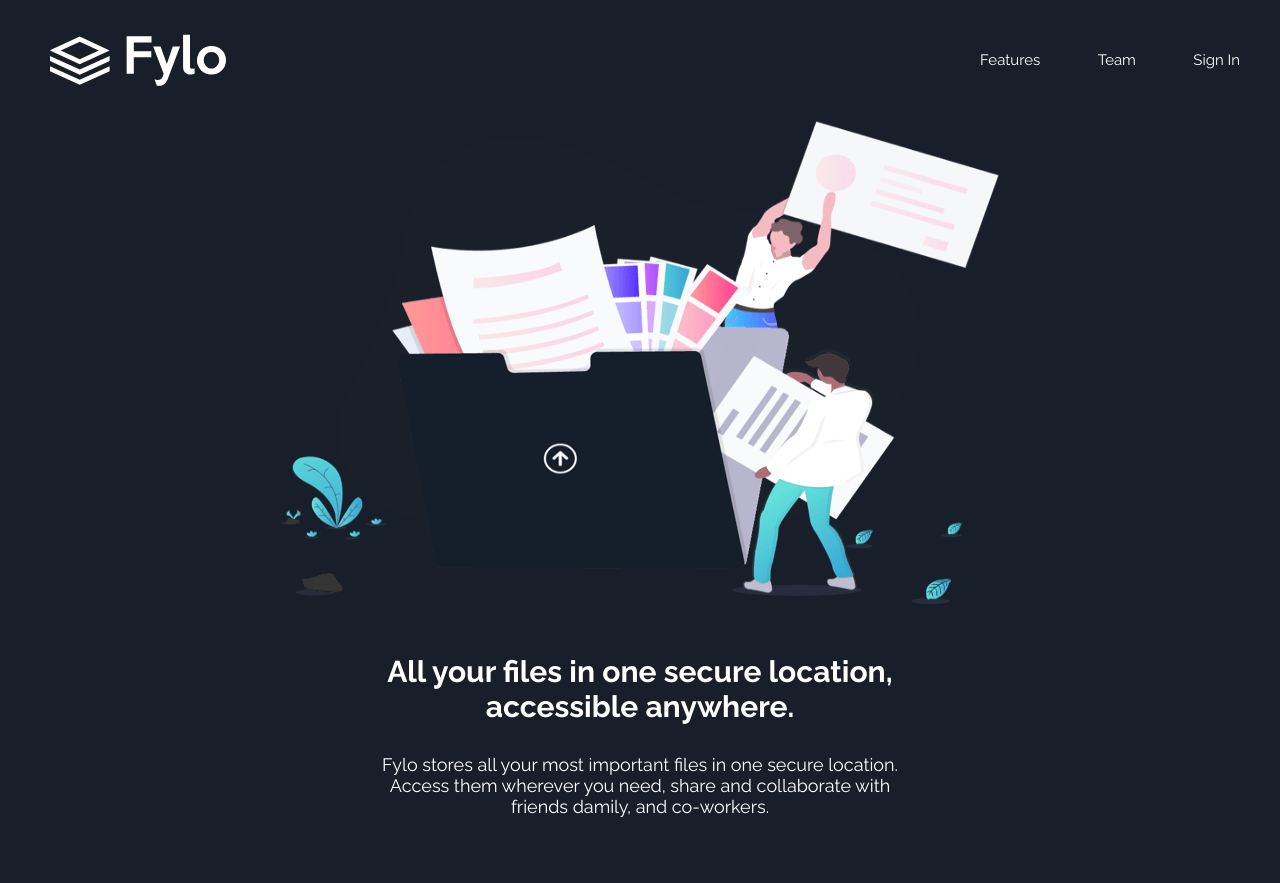
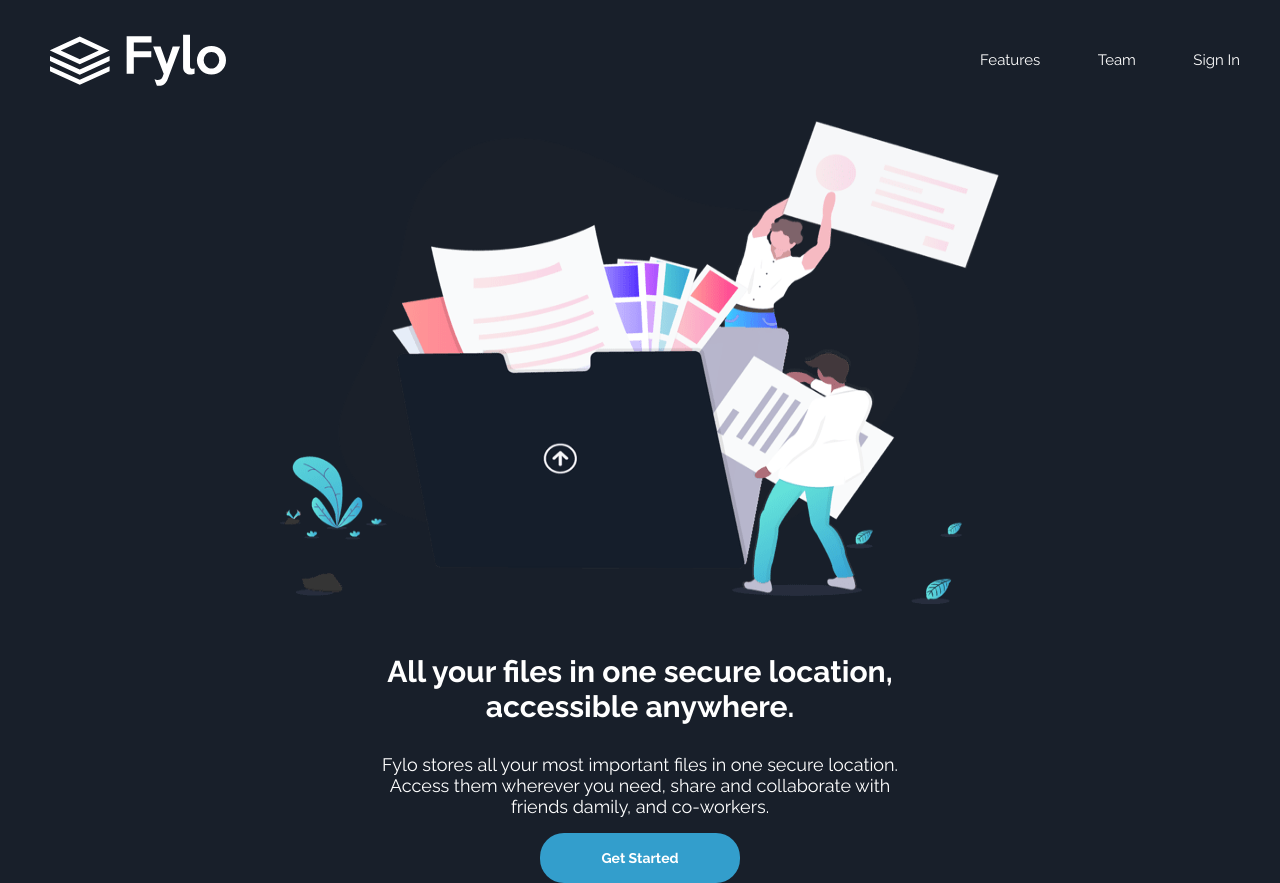
Before and after one commit to annemoraes/fylo, a React (Create React App) app: page / in a window 1280 px wide. Before the commit the page ends 817 px from the top, so only its background shows below. Built offline with nearby package versions, Linux system fonts and the light colour scheme.

Commit message:
componente button

```diff
--- /dev/null
+++ b/src/components/Button/index.tsx
@@ -0,0 +1,13 @@
+import React, { ButtonHTMLAttributes } from 'react';
+
+import { Container } from './styles';
+
+type ButtonProps = ButtonHTMLAttributes<HTMLButtonElement>;
+
+const Button: React.FC<ButtonProps> = ({ children, ...rest }) => (
+    <Container type="button" {...rest}>
+      {children}
+    </Container>
+);
+
+export default Button;
--- /dev/null
+++ b/src/components/Button/styles.ts
@@ -0,0 +1,19 @@
+import styled from 'styled-components';
+
+export const Container = styled.button`
+  background: hsl(198, 60%, 50%);
+  height: 50px;
+  border-radius: 24px;
+  border: 0;
+  padding: 0 14px;
+  color: #FFF;
+  font-family: 'Raleway', sans-serif;
+  width: 200px;
+  font-size: 14px;
+  font-weight: 700;
+  margin-top: 16px;
+  transition: background-color 0.2s;
+  &:hover {
+    background: hsl(176, 68%, 64%);
+  }
+`;
--- a/src/pages/Landing/index.tsx
+++ b/src/pages/Landing/index.tsx
@@ -1,6 +1,7 @@
 import React from 'react';
 
 import Header from '../../components/Header';
+import Button from '../../components/Button';
 import { Container, IntroContainer, IntroTitle, SubtitleContainer ,IntroSubtitle } from './styles';
 
 import ImageIntro from '../../assets/illustration-intro.png';
@@ -28,7 +29,7 @@ const Landing: React.FC = () => {
             friends damily, and co-workers.
           </IntroSubtitle>
         </SubtitleContainer>
-
+        <Button>Get Started</Button>
       </IntroContainer>
     </Container>
   );
```
